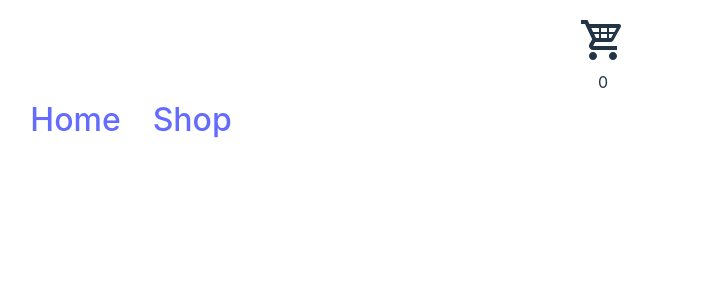
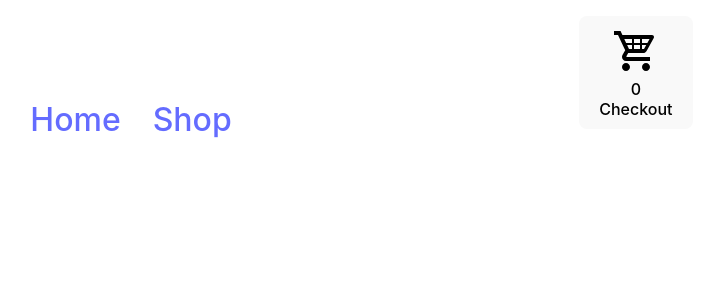
Before and after one commit to CameronTheDeveloper/shopping-app, a React (Vite) app: page / in a window 1280 px wide. Shown: the top 300 px of the page, without its empty margins (509-1213 px from the left). Built offline with nearby package versions, Linux system fonts and the light colour scheme.

Commit message:
Wrap ShoppingCart in button, add "checkout"

```diff
--- a/src/Components/ShoppingCart/ShoppingCart.jsx
+++ b/src/Components/ShoppingCart/ShoppingCart.jsx
@@ -5,13 +5,14 @@ import styles from "./ShoppingCart.module.css";
 
 function ShoppingCart({ cartItemsCount = 0 }) {
     return (
-        <div tabIndex={0} className={styles.cart}>
+        <button className={styles.cart}>
             <Icon path={mdiCartVariant}
                 size={2}
                 title={"Shopping Cart"}
             ></Icon>
             <div>{cartItemsCount}</div>
-        </div>
+            <div>Checkout</div>
+        </button>
     );
 }
 
```
